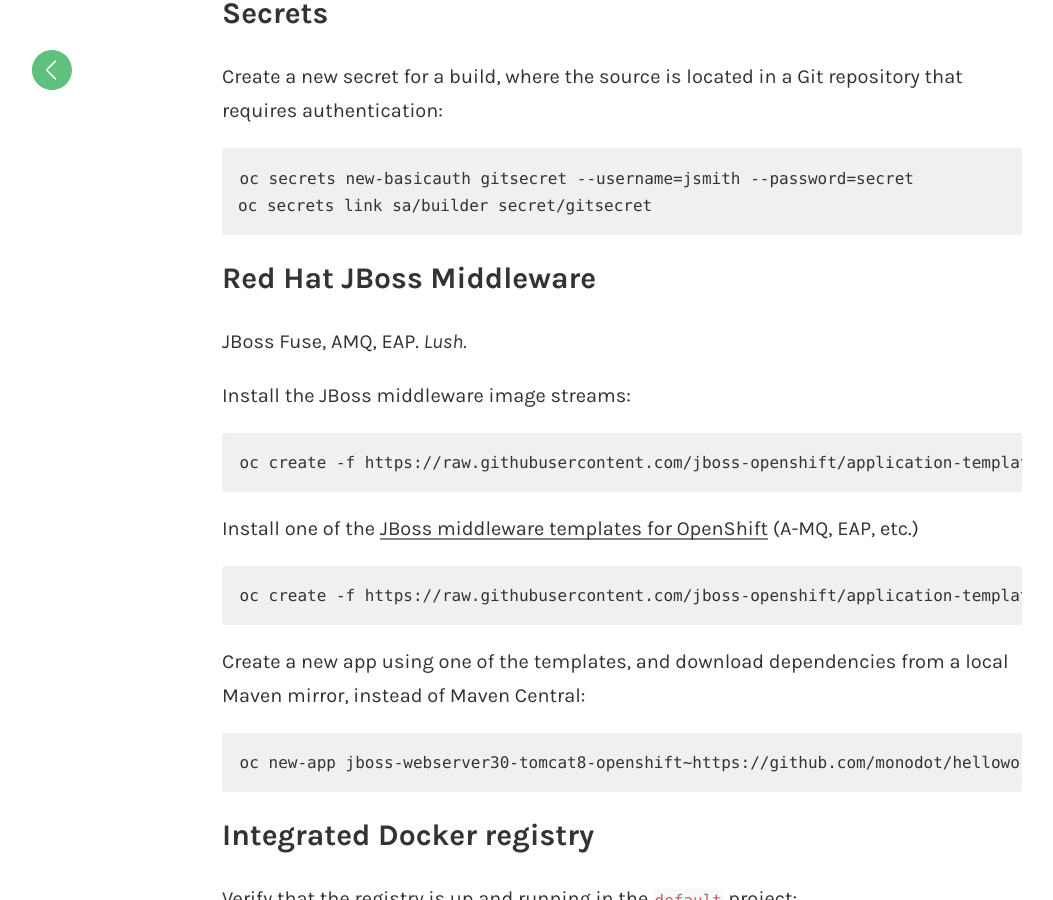
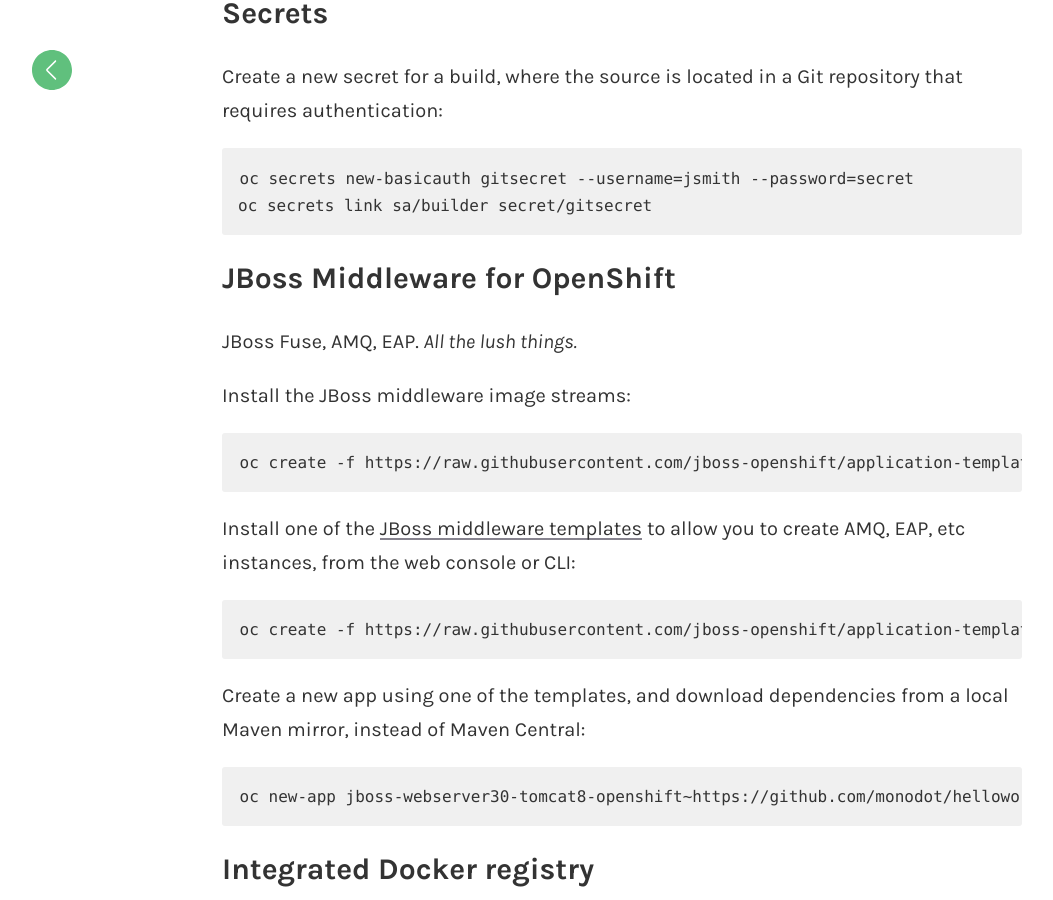
Before and after one commit to monodot/monodot-co-uk, a Jekyll site: the page built from _posts/2016-12-09-openshift-cheatsheet.markdown, in a window 1280 px wide and 900 px high, scrolled down 2470 px. Shown: the whole window, without its empty margins (18-1071 px from the left). Built offline with Jekyll 4.4.1, drawn with Linux system fonts in a browser that asks for light colours; comment, search, counter and statistics services are not loaded; some of the changed text lies outside the part shown.

Commit message:
Minor cheatsheet tweaks

```diff
--- a/_posts/2016-12-09-openshift-cheatsheet.markdown
+++ b/_posts/2016-12-09-openshift-cheatsheet.markdown
@@ -62,15 +62,15 @@
     oc secrets new-basicauth gitsecret --username=jsmith --password=secret
     oc secrets link sa/builder secret/gitsecret
 
-## Red Hat JBoss Middleware
+## JBoss Middleware for OpenShift
 
-JBoss Fuse, AMQ, EAP. _Lush._
+JBoss Fuse, AMQ, EAP. _All the lush things._
 
 Install the JBoss middleware image streams:
 
     oc create -f https://raw.githubusercontent.com/jboss-openshift/application-templates/master/jboss-image-streams.json -n openshift
 
-Install one of the [JBoss middleware templates for OpenShift][jbosstpl] (A-MQ, EAP, etc.)
+Install one of the [JBoss middleware templates][jbosstpl] to allow you to create AMQ, EAP, etc instances, from the web console or CLI:
 
     oc create -f https://raw.githubusercontent.com/jboss-openshift/application-templates/master/amq/amq62-persistent-ssl.json -n openshift
 
```
